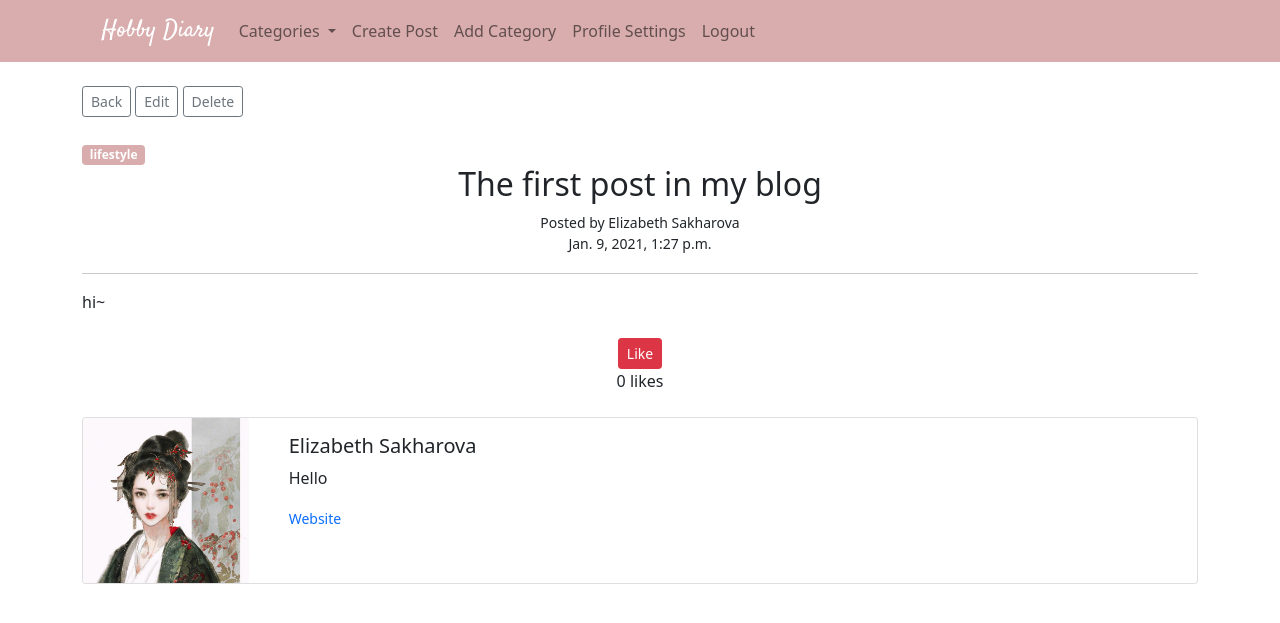
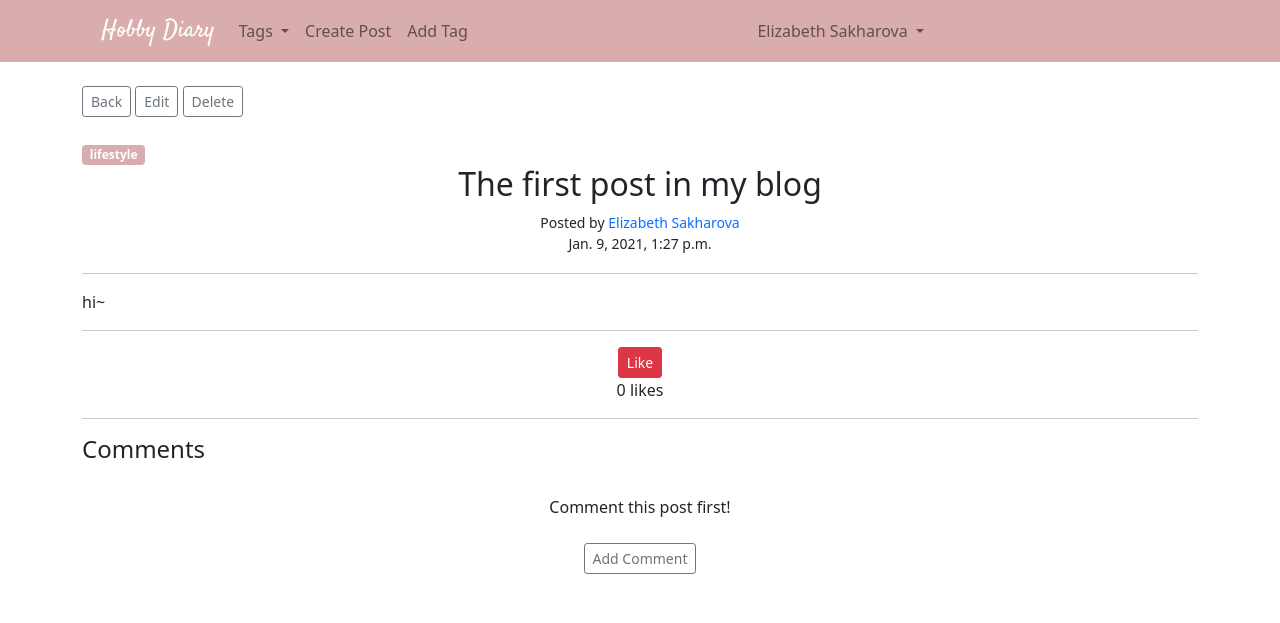
Before and after one commit to ElSugar/dev-internet-apps, a Django app: page /article/1 in a window 1280 px wide. Shown: the top 623 px of the page. Run offline with Django 3.2, Linux system fonts and the light colour scheme; a user stored in the database is signed in; data comes from the database, SQL or seed files in the repository; both versions use the stored data as it was after the commit; some libraries are stand-ins or nearby versions.

Commit message:
comments

```diff
--- a/home_project/ablog/members/urls.py
+++ b/home_project/ablog/members/urls.py
@@ -1,9 +1,12 @@
 from django.urls import path
-from .views import UserRegisterView, UserEditView
+from .views import UserRegisterView, UserEditView, ShowProfilePageView, EditProfilePageView, CreateProfilePageView
 from django.contrib.auth import views as auth_views
 
 
 urlpatterns = [
   path('register', UserRegisterView.as_view(), name='register'),
   path('edit-profile', UserEditView.as_view(), name='edit-profile'),
+  path('<int:pk>/profile', ShowProfilePageView.as_view(), name='show-profile-page'),
+  path('<int:pk>/profile/edit', EditProfilePageView.as_view(), name='edit-profile-page'),
+  path('create-profile-page', CreateProfilePageView.as_view(), name='create-profile-page'),
 ]
--- a/home_project/ablog/theblog/admin.py
+++ b/home_project/ablog/theblog/admin.py
@@ -1,6 +1,7 @@
 from django.contrib import admin
-from .models import Post, Category, Profile
+from .models import Post, Category, Profile, Comment
 
 admin.site.register(Post)
 admin.site.register(Category)
 admin.site.register(Profile)
+admin.site.register(Comment)
--- a/home_project/ablog/theblog/forms.py
+++ b/home_project/ablog/theblog/forms.py
@@ -1,5 +1,5 @@
 from django import forms
-from .models import Post, Category
+from .models import Post, Category, Comment
 
 
 choices = Category.objects.all().values_list('name', 'name')
@@ -33,3 +33,13 @@ class EditForm(forms.ModelForm):
       'body': forms.Textarea(attrs={'class': 'form-control'}),
       'snippet': forms.Textarea(attrs={'class': 'form-control'}),
     }
+
+class CommentForm(forms.ModelForm):
+  class Meta:
+    model = Comment
+    fields = ('name', 'body')
+
+    widgets = {
+      'name': forms.TextInput(attrs={'class': 'form-control'}),
+      'body': forms.Textarea(attrs={'class': 'form-control'}),
+    }
--- a/home_project/ablog/theblog/models.py
+++ b/home_project/ablog/theblog/models.py
@@ -23,6 +23,9 @@ class Profile(models.Model):
   def __str__(self):
     return str(self.user)
 
+  def get_absolute_url(self):
+    return reverse('home')
+
 class Post(models.Model):
   title = models.CharField(max_length=255)
   header_image = models.ImageField(null=True, blank=True, upload_to='images/')
@@ -42,3 +45,12 @@ class Post(models.Model):
 
   def get_absolute_url(self):
     return reverse('article-detail', args=(str(self.pk)))
+
+class Comment(models.Model):
+  post = models.ForeignKey(Post, related_name='comments', on_delete=models.CASCADE)
+  name = models.CharField(max_length=255)
+  body = models.TextField()
+  date = models.DateTimeField(auto_now_add=True)
+
+  def __str__(self):
+    return str(self.post.title) + ' - ' + str(self.name)
--- a/home_project/ablog/theblog/templates/article_details.html
+++ b/home_project/ablog/theblog/templates/article_details.html
@@ -19,7 +19,9 @@
   <h2>{{ post.title }}</h2>
 </div>
 <div class="d-flex justify-content-center">
-  <small>Posted by {{ post.author.first_name }} {{ post.author.last_name }}</small>
+  <small>Posted by <a href="{% url 'show-profile-page' post.author.profile.id %}" class="text-decoration-none">
+    {{ post.author.first_name }} {{ post.author.last_name }}
+  </a></small>
 </div>
 <div class="d-flex justify-content-center">
   <small>{{ post.date }}</small><br>
@@ -31,7 +33,7 @@
 {% if post.header_image %}
 <img src="{{ post.header_image.url }}" width="500">
 {% endif %}
-<br><br>
+<hr>
 {% if user.is_authenticated %}
 <div class="d-flex justify-content-center">
   <form action="{% url 'like-post' post.pk %}" method="POST">
@@ -48,32 +50,26 @@
 <div class="d-flex justify-content-center">
   {{ total_likes }} likes
 </div>
+<hr>
+<h4>Comments</h4><br>
+{% if not post.comments.all %}
+<div class="d-flex justify-content-center">Comment this post first!</div>
 <br>
-
-<div class="card mb-3">
-  <div class="row no-gutters">
-    <div class="col-md-2">
-      {% if post.author.profile.profile_pic.url %}
-      <img src="{{ post.author.profile.profile_pic.url }}" class="card-img">
-      {% else %}
-      <img src="{% static 'theblog/images/default_profile_pic.jpg' %}" class="card-img">
-      {% endif %}
-    </div>
-    <div class="col-md-10">
-      <div class="card-body">
-        <h5 class="card-title">{{ post.author.first_name }} {{ post.author.last_name }}</h5>
-        <p class="card-text">{{ post.author.profile.bio }}</p>
-        {% if post.author.profile.website_url %}
-        <p class="card-text">
-          <small class="text-muted">
-            <a href="{{ post.author.profile.website_url }}" style="text-decoration: none;">Website</a>
-          </small>
-        </p>
-        {% endif %}
-      </div>
-    </div>
-  </div>
+<div class="d-flex justify-content-center">
+  <a href="{% url 'add-comment' post.pk %}" class="btn btn-sm btn-outline-secondary">Add Comment</a>
 </div>
+{% else %}
+<div class="d-flex justify-content-center">
+  <a href="{% url 'add-comment' post.pk %}" class="btn btn-sm btn-outline-secondary">Add Comment</a>
+</div>
+<br>
+  {% for comment in post.comments.all %}
+    <strong>{{ comment.name }}</strong>, {{ comment.date }}
+    <br>
+    {{ comment.body }}
+    <br><br>
+  {% endfor %}
+{% endif %}
 
 
 {% endblock %}
--- a/home_project/ablog/theblog/templates/base.html
+++ b/home_project/ablog/theblog/templates/base.html
@@ -31,7 +31,7 @@
             {% if cat_menu %}
             <li class="nav-item dropdown">
               <a class="nav-link dropdown-toggle" href="#" id="navbarDropdown" role="button" data-bs-toggle="dropdown" aria-expanded="false">
-                Categories
+                Tags
               </a>
               <ul class="dropdown-menu" aria-labelledby="navbarDropdown">
                 {% for item in cat_menu %}
@@ -41,7 +41,7 @@
             </li>
             {% else %}
             <li class="nav-item">
-              <a class="nav-link" href="{% url 'category-list' %}">Categories</a>
+              <a class="nav-link" href="{% url 'category-list' %}">Tags</a>
             </li>
             {% endif %}
 
@@ -50,23 +50,41 @@
               <a class="nav-link" href="{% url 'create-post' %}">Create Post</a>
             </li>
             <li class="nav-item">
-              <a class="nav-link" href="{% url 'add-category' %}">Add Category</a>
+              <a class="nav-link" href="{% url 'add-category' %}">Add Tag</a>
             </li>
-            <li class="nav-item">
-              <a class="nav-link" href="{% url 'edit-profile' %}">Profile Settings</a>
-            </li>
-            <li class="nav-item">
-              <a class="nav-link" href="{% url 'logout' %}">Logout</a>
-            </li>
-            {% else %}
+            {% endif %}
+          </ul>
+
+          {% if not user.is_authenticated %}
+          <ul class="navbar-nav ml-auto">
             <li class="nav-item">
               <a class="nav-link" href="{% url 'register' %}">Sign up</a>
             </li>
             <li class="nav-item">
               <a class="nav-link" href="{% url 'login' %}">Sign in</a>
             </li>
-            {% endif %}
           </ul>
+          {% else %}
+          <ul class="navbar-nav w-50 ml-auto">
+            <li class="nav-item dropdown">
+              <a class="nav-link dropdown-toggle" href="#" id="navbarDropdown" role="button" data-bs-toggle="dropdown" aria-expanded="false">
+                {{ user.first_name }} {{ user.last_name }}
+              </a>
+              <div class="dropdown-menu" aria-labelledby="navbarDropdown">
+                {% if user.profile.id %}
+                <a class="dropdown-item" href="{% url 'show-profile-page' user.profile.id %}">My Page</a>
+                <a class="dropdown-item" href="{% url 'edit-profile-page' user.profile.id %}">Edit Profile</a>
+                {% else %}
+                <a class="dropdown-item" href="{% url 'create-profile-page' %}">Create Profile Page</a>
+                {% endif %}
+                <a class="dropdown-item" href="{% url 'edit-profile' %}">Settings</a>
+                <div class="dropdown-divider"></div>
+                <a class="dropdown-item" href="{% url 'logout' %}">Logout</a>
+              </div>
+            </li>
+
+          </ul>
+          {% endif %}
         </div>
       </div>
     </nav>
--- a/home_project/ablog/theblog/templates/home.html
+++ b/home_project/ablog/theblog/templates/home.html
@@ -15,7 +15,9 @@
               <small><span class="badge badge-pill badge-dark" style="color:white; background-color: #d9adad;">{{ post.category }}</span></small>
             </a>
             <br/>
-            <small>{{ post.author.first_name }} {{ post.author.last_name }}, {{ post.date }}</small>
+            <small>
+              <a href="{% url 'show-profile-page' post.author.profile.id %}" class="text-decoration-none">{{ post.author.first_name }} {{ post.author.last_name }}</a>, {{ post.date }}
+            </small>
             {% if user.is_authenticated %}
             {% if user.id == post.author.id %}
             <small><a href="{% url 'update-post' post.pk %}" class="text-decoration-none">Edit</a></small>
--- a/home_project/ablog/theblog/urls.py
+++ b/home_project/ablog/theblog/urls.py
@@ -1,6 +1,6 @@
 from django.urls import path
 from . import views
-from .views import HomeView, ArticleDetailView, AddPostView, UpdatePostView, DeletePostView, AddCategoryView, CategoryView, CategoryListView, LikeView
+from .views import HomeView, ArticleDetailView, AddPostView, UpdatePostView, DeletePostView, AddCategoryView, CategoryView, CategoryListView, LikeView, AddCommentView
 
 urlpatterns = [
     path('', HomeView.as_view(), name='home'),
@@ -14,4 +14,5 @@ urlpatterns = [
     path('add-category', AddCategoryView.as_view(), name='add-category'),
 
     path('like/<int:pk>', LikeView, name='like-post'),
+    path('article/<int:pk>/comment', AddCommentView.as_view(), name='add-comment'),
 ]
--- a/home_project/ablog/theblog/views.py
+++ b/home_project/ablog/theblog/views.py
@@ -1,7 +1,7 @@
 from django.shortcuts import render, get_object_or_404
 from django.views.generic import ListView, DetailView, CreateView, UpdateView, DeleteView
-from .models import Post, Category
-from .forms import PostForm, EditForm
+from .models import Post, Category, Comment
+from .forms import PostForm, EditForm, CommentForm
 from django.urls import reverse_lazy, reverse
 from django.http import HttpResponseRedirect
 
@@ -76,3 +76,14 @@ class AddCategoryView(CreateView):
   model = Category
   template_name = 'add_category.html'
   fields = '__all__'
+
+class AddCommentView(CreateView):
+  model = Comment
+  form_class = CommentForm
+  template_name = 'add_comment.html'
+
+  def form_valid(self, form):
+    form.instance.post_id = self.kwargs['pk']
+    return super().form_valid(form)
+
+  success_url = reverse_lazy('home')
```
Also changed, not shown: home_project/ablog/members/forms.py (+13 -0 lines), home_project/ablog/members/templates/registration/create_user_profile_page.html (added, +28 -0 lines), home_project/ablog/members/templates/registration/edit_profile_page.html (added, +32 -0 lines), home_project/ablog/members/templates/registration/login.html (+9 -1 lines), home_project/ablog/members/templates/registration/user_profile.html (added, +37 -0 lines), home_project/ablog/members/views.py (+33 -2 lines), home_project/ablog/theblog/templates/add_comment.html (added, +23 -0 lines), home_project/ablog/db.sqlite3, home_project/ablog/media/images/profile/Zeke_Yeager_character_image.png (added), home_project/ablog/theblog/migrations/0009_comment.py (added).
